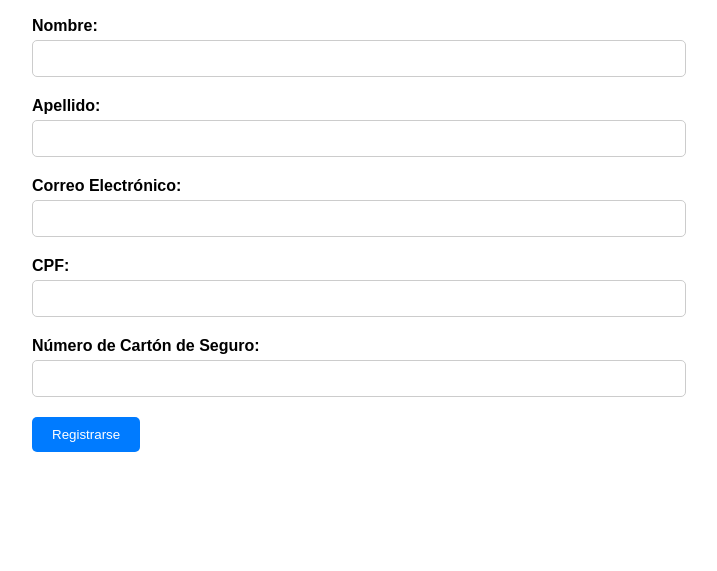
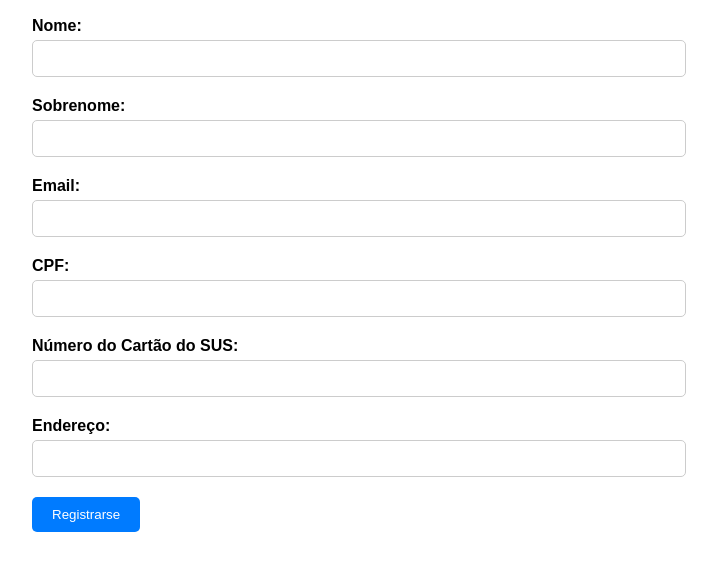
Before and after one commit to santanderoosr/pagina-de-registro-de-pacientes-projeto-final-, a plain HTML site: page index.html in a window 1280 px wide. Shown: the part 79-650 px from the top of the page, without its empty margins (292-1009 px from the left). Drawn offline with Linux system fonts and the light colour scheme.

Commit message:
modif registro

```diff
--- a/index.html
+++ b/index.html
@@ -9,15 +9,15 @@
       <h2>Registro de Pacientes</h2>
       <form>
         <div class="form-group">
-          <label for="nombre">Nombre:</label>
-          <input type="text" id="nombre" name="nombre" required />
+          <label for="nome">Nome:</label>
+          <input type="text" id="nome" name="nome" required />
         </div>
         <div class="form-group">
-          <label for="apellido">Apellido:</label>
-          <input type="text" id="apellido" name="apellido" required />
+          <label for="sobrenome">Sobrenome:</label>
+          <input type="text" id="sobrenome" name="sobrenome" required />
         </div>
         <div class="form-group">
-          <label for="email">Correo Electrónico:</label>
+          <label for="email">Email:</label>
           <input type="email" id="email" name="email" required />
         </div>
         <div class="form-group">
@@ -25,8 +25,12 @@
           <input type="text" id="cpf" name="cpf" required />
         </div>
         <div class="form-group">
-          <label for="numCarton">Número de Cartón de Seguro:</label>
-          <input type="number" id="numCarton" name="numCarton" required />
+          <label for="numCarton">Número do Cartão do SUS:</label>
+          <input type="text" id="numCarton" name="numCarton" required />
+        </div>
+        <div class="form-group">
+          <label for="endereco">Endereço:</label>
+          <input type="text" id="endereco" name="endereco" required />
         </div>
         <button type="submit">Registrarse</button>
       </form>
--- a/script.js
+++ b/script.js
@@ -2,11 +2,12 @@
       e.preventDefault(); // Evitar que se envíe el formulario
 
       // Obtener los valores de los campos
-      var nombre = document.getElementById("nombre").value;
-      var apellido = document.getElementById("apellido").value;
+      var nombre = document.getElementById("nome").value;
+      var apellido = document.getElementById("sobrenome").value;
       var email = document.getElementById("email").value;
       var cpf = document.getElementById("cpf").value;
       var numCarton = document.getElementById("numCarton").value;
+      var Endereco = document.getElementById("Endereco").value;
 
       // Validar que los campos no estén vacíos
       if (nombre === "" || apellido === "" || email === "" || cpf === "" || numCarton === "") {
```
